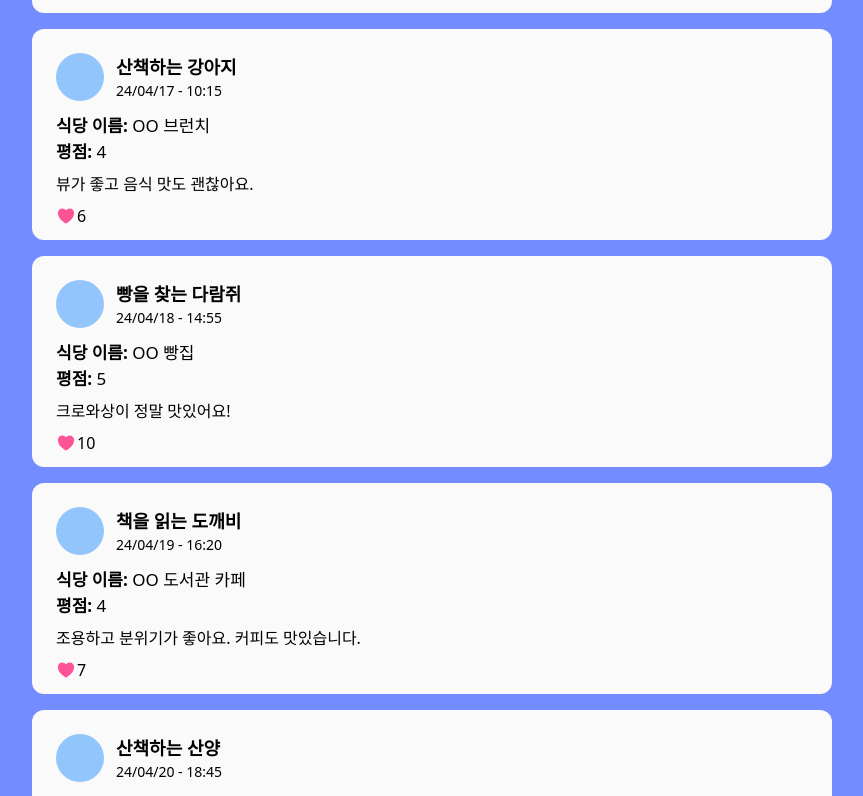
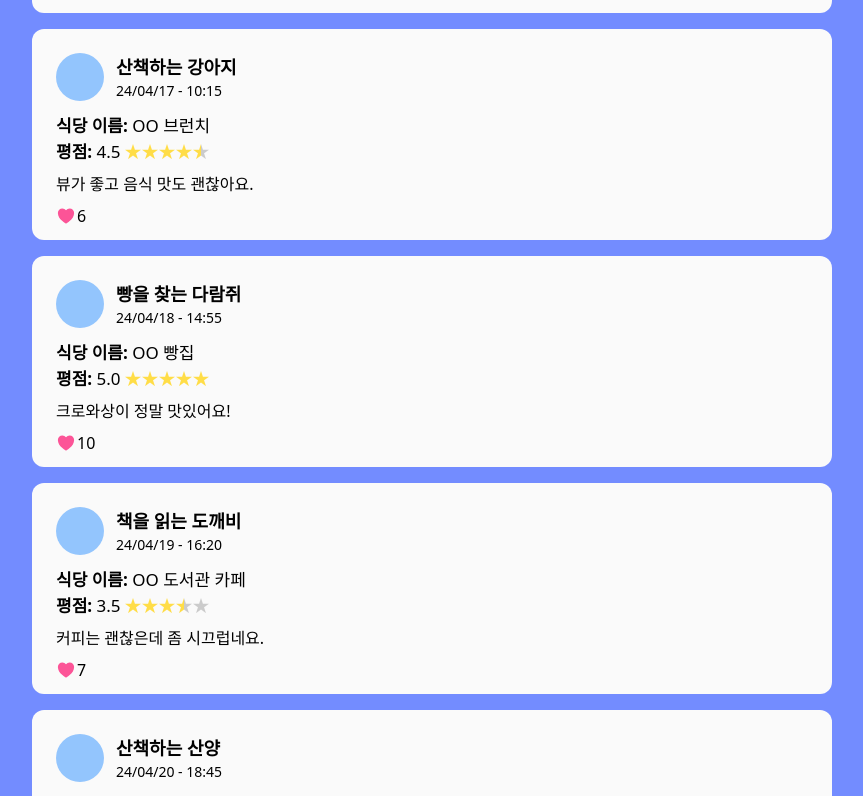
Before and after one commit to ICE0208/daedong-food-map, a Next.js app: page /review in a window 1280 px wide. Shown: the part 754-1550 px from the top of the page, without its empty margins (208-1071 px from the left). Built offline with nearby package versions, Linux system fonts and the light colour scheme.

Commit message:
feat: 평점 아이콘 추가

```diff
--- a/src/app/(auth)/review/page.tsx
+++ b/src/app/(auth)/review/page.tsx
@@ -49,7 +49,7 @@ const tempData = [
   {
     author: "산책하는 강아지",
     restaurantName: "OO 브런치",
-    rate: 4,
+    rate: 4.5,
     formattedData: "24/04/17 - 10:15",
     content: "뷰가 좋고 음식 맛도 괜찮아요.",
     heartCount: 6,
@@ -65,9 +65,9 @@ const tempData = [
   {
     author: "책을 읽는 도깨비",
     restaurantName: "OO 도서관 카페",
-    rate: 4,
+    rate: 3.5,
     formattedData: "24/04/19 - 16:20",
-    content: "조용하고 분위기가 좋아요. 커피도 맛있습니다.",
+    content: "커피는 괜찮은데 좀 시끄럽네요.",
     heartCount: 7,
   },
   {
--- a/src/components/ReviewPreview.tsx
+++ b/src/components/ReviewPreview.tsx
@@ -2,12 +2,6 @@
 
 import HeartSVG from "@/icons/HeartSVG";
 import SVGButton from "./SVGButton";
-import CommentSVG from "@/icons/CommentSVG";
-
-interface RecentComment {
-  author: string;
-  content: string;
-}
 
 interface ReviewPreviewProps {
   author: string;
@@ -48,7 +42,7 @@ export default function ReviewPreview({
         {/* 평점*/}
         <div className="text-[17px]">
           <span className="font-semibold">{"평점: "}</span>
-          <span>{rate}</span>
+          <RateStarDisplay rate={rate} />
         </div>
         <div className="my-2" />
 
@@ -69,3 +63,26 @@ export default function ReviewPreview({
     </div>
   );
 }
+
+interface RateStarDisplayProps {
+  rate: number;
+}
+
+function RateStarDisplay({ rate }: RateStarDisplayProps) {
+  // 평점(rate)은 5점 만점이므로, 만점을 100% 기준으로 맞춫기 위하여 x20을 해주었습니다.
+  const percentage = rate * 20;
+
+  return (
+    <span className="space-x-1 text-inherit">
+      <span>{(Math.floor(rate * 10) / 10).toFixed(1)}</span>
+      <span
+        style={{
+          backgroundImage: `linear-gradient(to right, #ffdd47 ${percentage}%, #cbcbcb ${percentage}%)`,
+        }}
+        className="bg-clip-text"
+      >
+        <span className="text-[#ffffff00]">★★★★★</span>
+      </span>
+    </span>
+  );
+}
```
